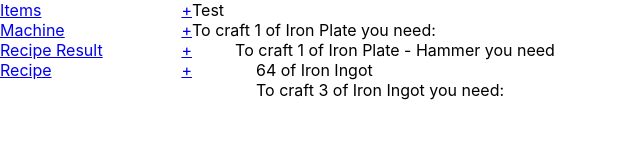
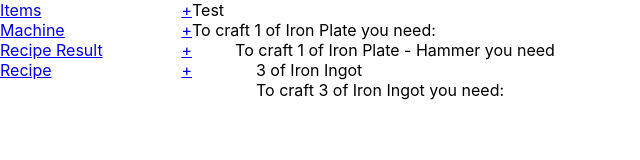
Before and after one commit to SaloEater/Minecraft-Recipe-Helper-App, a React (Create React App) app: page /show-recipe/1/1 in a window 1280 px wide. Shown: the top 160 px of the page, without its empty margins (0-640 px from the left). Built offline with nearby package versions, Linux system fonts and the light colour scheme.

Commit message:
Update index.tsx
Item amount

```diff
--- a/src/component/common/show-recipe/index.tsx
+++ b/src/component/common/show-recipe/index.tsx
@@ -22,7 +22,7 @@ class InnerShowRecipe extends React.Component<ShowRecipeParams, any>
         const item = this.ItemsStore.getItem(recipe.itemId);
         const stacks = this.props.amount > item.stack ? Math.floor(this.props.amount/item.stack) : 0;
         const stacksString = stacks > 0 ? stacks + " stacks and" : "";
-        const itemsAmount = stacks > 0 ? this.props.amount-stacks*item.stack : item.stack;
+        const itemsAmount = stacks > 0 ? this.props.amount-stacks*item.stack : this.props.amount;
         return <div className={styles.Recipe}>
             {stacksString} {itemsAmount} of {item.name}
             <ShowItemRecipe itemId={item.id} amount={String(this.props.amount)}/>
```
